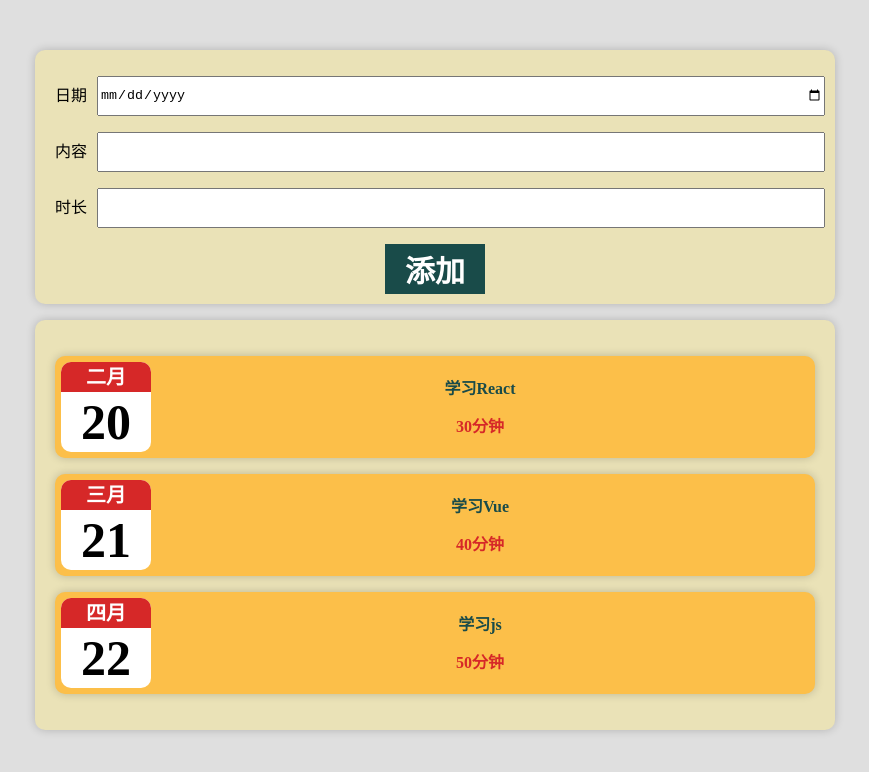
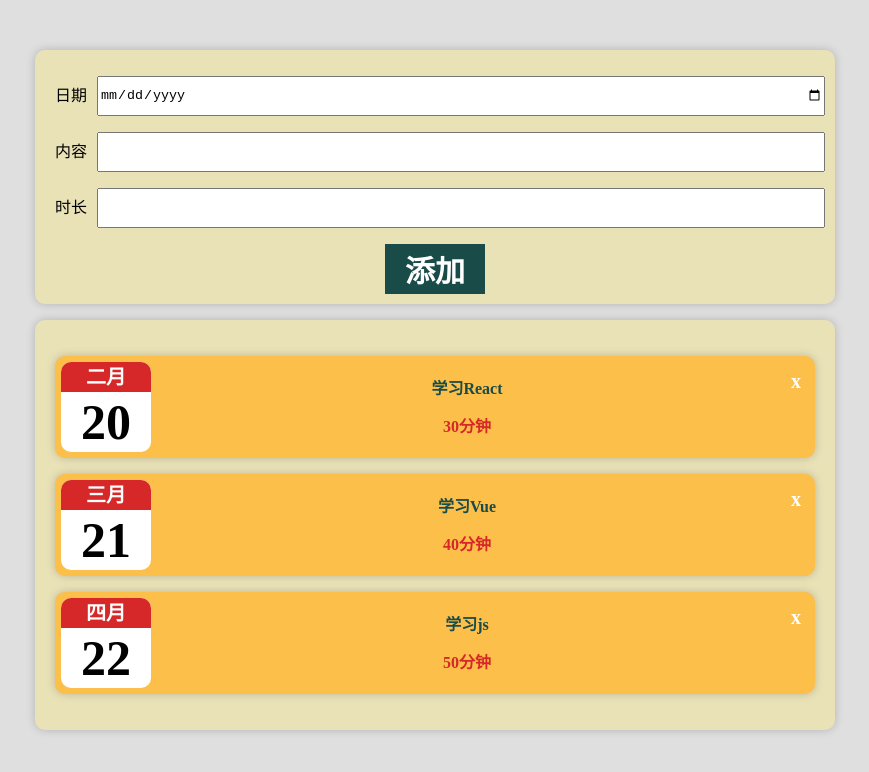
Before and after one commit to hayeslv/react-use, a React (Create React App) app in the folder project/learn-log/: page / in a window 1280 px wide. Shown: the top 772 px of the page, without its empty margins (205-1074 px from the left). Built offline with nearby package versions, Linux system fonts and the light colour scheme.

Commit message:
feat(learn-log): 删除数据

```diff
--- a/project/learn-log/src/App.js
+++ b/project/learn-log/src/App.js
@@ -19,13 +19,22 @@ export default function App() {
     newLog.id = Date.now() + ''
     // logsData.push(newLog)
     setLogData([newLog, ...logsData])
+  }
 
+  // 删除一条数据
+  const deleteLogByIndex = (index) => {
+    console.log(index);
+    setLogData(prevState => {
+      const newLogs = [...prevState]
+      newLogs.splice(index, 1)
+      return newLogs
+    })
   }
 
   return <div className="app">
     {/* <Ref /> */}
     <LogsForm onSaveLog={saveLogHandler} />
-    <Logs data={logsData} />
+    <Logs data={logsData} onDeleteLog={deleteLogByIndex} />
     {/* <UseState /> */}
     {/* <ClassComp /> */}
   </div>
--- a/project/learn-log/src/Components/Logs/LogItem/LogItem.css
+++ b/project/learn-log/src/Components/Logs/LogItem/LogItem.css
@@ -23,3 +23,16 @@
 .time {
   color: #D62828;
 }
+
+.delete {
+  color: #fff;
+  font-size: 20px;
+  font-weight: bold;
+  padding: 8px;
+  cursor: pointer;
+  transition: 0.3s;
+}
+.delete:hover {
+  color: #D62828;
+  transform: rotate(1turn);
+}
--- a/project/learn-log/src/Components/Logs/LogItem/LogItem.js
+++ b/project/learn-log/src/Components/Logs/LogItem/LogItem.js
@@ -3,6 +3,14 @@ import "./LogItem.css"
 import Card from "../../UI/Card"
 
 const Comp = (props) => {
+
+  const deleteItemHandler = () => {
+    const isDel = window.confirm("该操作不可恢复，确认吗？")
+    if(isDel) {
+      props.onDeleteLog()
+    }
+  }
+
   return <Card className="item">
     {/* 日期 */}
     <MyDate date={props.date} />
@@ -11,6 +19,9 @@ const Comp = (props) => {
       <h2 className="desc">{props.desc}</h2>
       <div className="time">{props.time}分钟</div>
     </div>
+    <div>
+      <div className="delete" onClick={deleteItemHandler}>x</div>
+    </div>
   </Card>
 }
 
--- a/project/learn-log/src/Components/Logs/Logs.js
+++ b/project/learn-log/src/Components/Logs/Logs.js
@@ -5,7 +5,12 @@ import "./Logs.css"
 
 const Logs = (props) => {
 
-  const logItemDate = props.data.map((item) => <LogItem key={item.id} {...item}></LogItem>)
+  const logItemDate = props.data.map((item, index) =>
+  <LogItem
+    onDeleteLog={() => props.onDeleteLog(index)}
+    key={item.id}
+    {...item}
+  ></LogItem>)
 
   return <Card className="logs">
     {
```
